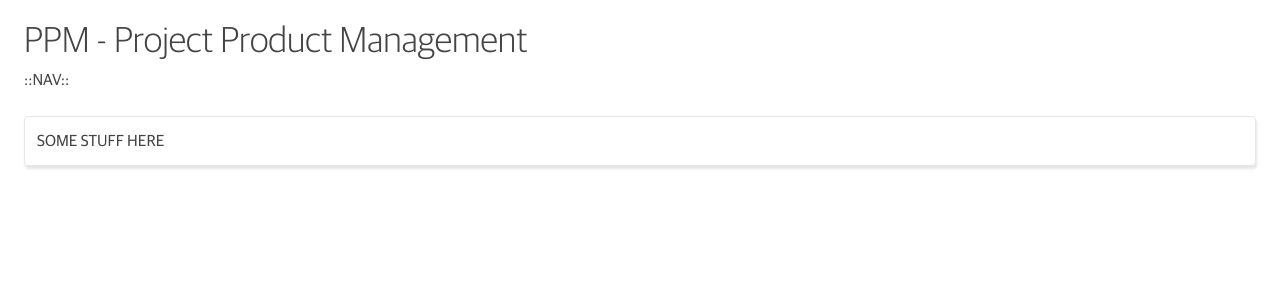
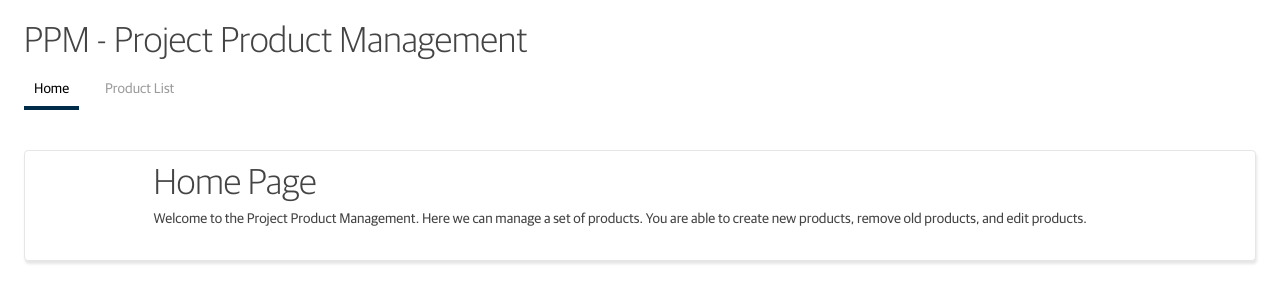
Before and after one commit to andy9man/react-product-management, a React (Create React App) app: page / in a window 1280 px wide. Shown: the top 302 px of the page. Built offline with nearby package versions, Linux system fonts and the light colour scheme.

Commit message:
Home view and Product View

```diff
--- a/src/App.js
+++ b/src/App.js
@@ -4,6 +4,9 @@ import {
   Switch,
   Route
 } from 'react-router-dom';
+import Nav from './components/Nav';
+import Home from './views/Home';
+import ProductList from './views/ProductList';
 
 class App extends Component {
   render() {
@@ -11,12 +14,23 @@ class App extends Component {
       <div className="App">
         <header className="margin-vert-large margin-horiz-large">
           <h1>PPM - Project Product Management</h1>
-          ::NAV::
+          <Nav />
         </header>
 
         <div className="margin-horiz-large card">
+          <div className="row">
 
-          SOME STUFF HERE
+            <div className="margin-horiz-xlarge small-12 medium-10 medium-centered columns">
+              <Switch>
+                <Route exact path='/' component={Home} />
+                <Route path='/productlist' component={ProductList} />
+                {/* <Route path='/sell' component={Sell} />
+                <Route path='/ledger' component={Ledger} />
+                <Route path='/transaction' component={Transaction} /> */}
+              </Switch>
+            </div>
+
+          </div>
         </div>
 
       </div>
--- /dev/null
+++ b/src/components/Nav.js
@@ -0,0 +1,15 @@
+import React from 'react';
+import {CustomNav} from './helper';
+
+const Nav = props => {
+    return (
+        <nav>
+            <ul className="tabs padding-bottom-medium">
+                <CustomNav to='/' label='Home' generalClassName="tab-title" activeOnlyWhenExact={true} />
+                <CustomNav to='/productlist' label='Product List' generalClassName="tab-title" activeOnlyWhenExact={true} />
+            </ul>
+        </nav>
+    )
+}
+
+export default Nav;
--- /dev/null
+++ b/src/components/helper.js
@@ -0,0 +1,18 @@
+import React from 'react';
+import {Link, Route} from 'react-router-dom';
+
+export const CustomNav = ( {label, to, activeOnlyWhenExact, generalClassName} ) => {
+    return (
+      <Route path={to} exact={activeOnlyWhenExact} children={ ({match}) => {
+        return (
+        <li className={`${generalClassName}${match ? ' active' : ''}`}>
+          <Link to={to} style={ {fontWeight: 'normal'} }>{label}</Link>
+        </li>
+        )}
+      } />
+    );
+};
+
+export const numberWithCommas = (x) => {
+  return x.toString().replace(/\B(?=(\d{3})+(?!\d))/g, ",");
+}
--- a/src/store/reducer.js
+++ b/src/store/reducer.js
@@ -1,7 +1,18 @@
 //import { ADD_COIN, SELL_COIN, MINE_COIN } from './actions'
 
+
+class Product {
+    constructor(title, price, image) {
+        this.title = title;
+        this.price = price;
+        this.image = image;
+    }
+}
 const initialState = {
-
+    products: [
+        new Product("DSLR Camera", "99.99", ""),
+        new Product("Laptop", "1999.99", ""),
+    ]
 }
 
 const CreateUid = () => {
--- /dev/null
+++ b/src/views/Home.js
@@ -0,0 +1,18 @@
+import React from 'react';
+
+const Home = props => {
+    return (
+        <div>
+            <h1>Home Page</h1>
+
+            <p>
+                Welcome to the Project Product Management.
+                Here we can manage a set of products.
+                You are able to create new products,
+                remove old products, and edit products.
+            </p>
+        </div>
+    )
+}
+
+export default Home;
--- /dev/null
+++ b/src/views/ProductList.js
@@ -0,0 +1,33 @@
+import React from 'react';
+import { connect } from 'react-redux'
+
+
+const ProductList = props => {
+    const {products} = props;
+    const haveProducts = products.length > 0;
+    return (
+        <div>
+            <h1>Product List</h1>
+
+            {
+                haveProducts ?
+                    products.map( product => (
+                        <li>
+                            {product.title}
+                        </li>
+                    ))
+                :
+                    <h3>There are no products to display</h3>
+
+            }
+        </div>
+    )
+}
+
+const mapStateToProps = (state) => {
+    return {
+        products: state.products,
+    }
+}
+
+export default connect(mapStateToProps)(ProductList)
```
